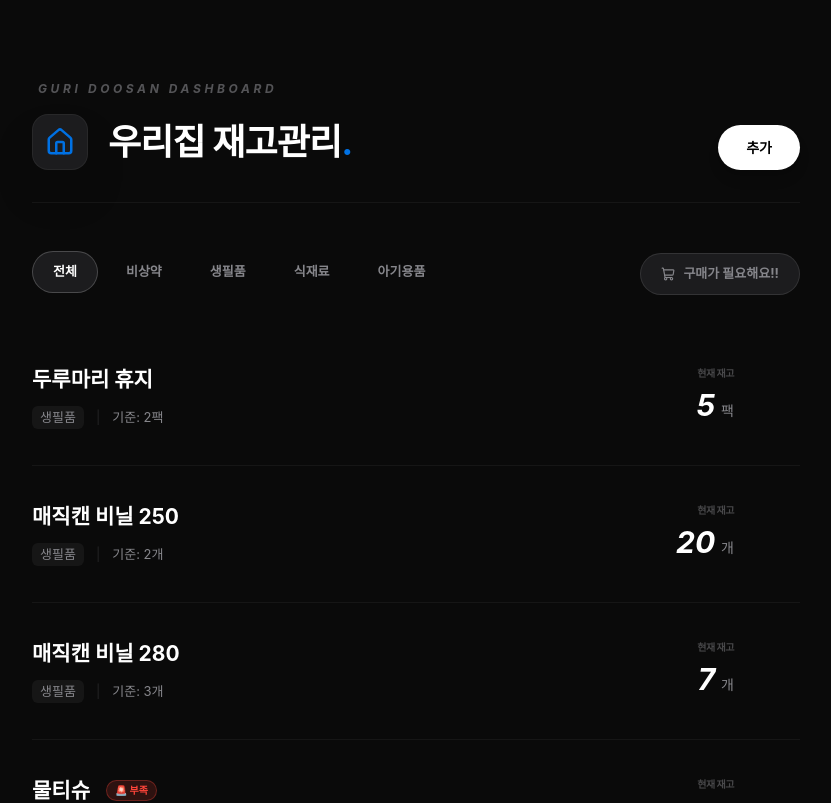
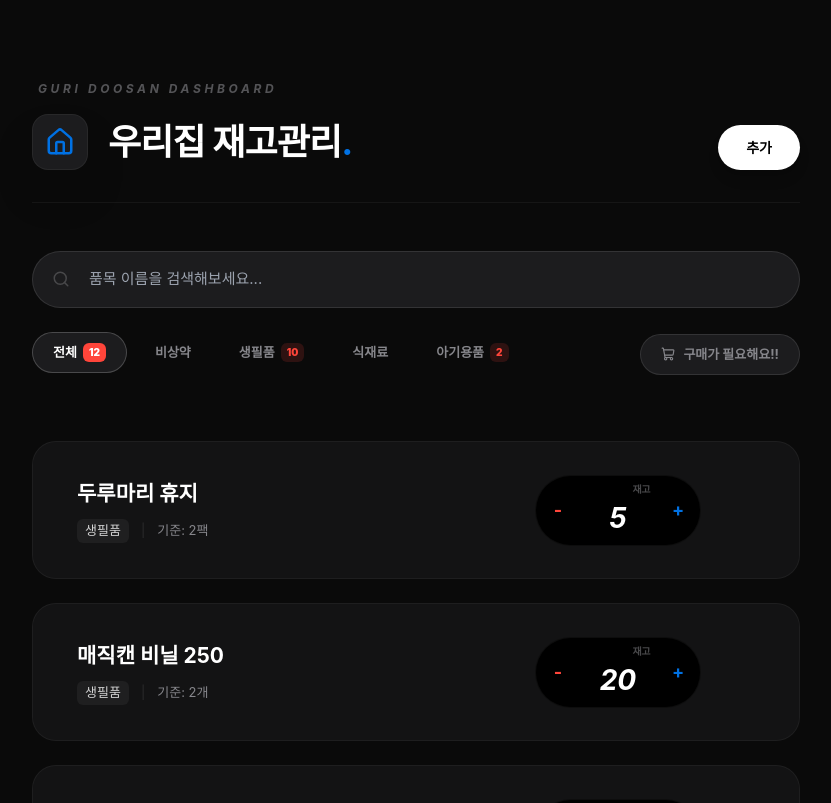
Before and after one commit to hyeoni2/home-inventory, a Next.js app: page / in a window 1280 px wide. Shown: the top 803 px of the page, without its empty margins (224-1055 px from the left). Built offline with nearby package versions, Linux system fonts and the light colour scheme.

Commit message:
초호화 육아 전용 기능 통합본 배포 (검색, 배지, 빠른조절, 긴급색)

```diff
--- a/pages/index.js
+++ b/pages/index.js
@@ -1,7 +1,7 @@
-import { useState } from 'react';
+import { useState, useMemo } from 'react';
 import fs from 'fs';
 import path from 'path';
-import { Plus, Trash2, Package, X, AlertCircle, Home as HomeIcon, Check, Minus, Plus as PlusIcon, Edit3, ShoppingCart } from 'lucide-react';
+import { Plus, Trash2, Package, X, AlertCircle, Home as HomeIcon, Check, Minus, Plus as PlusIcon, Edit3, ShoppingCart, Search } from 'lucide-react';
 
 export async function getServerSideProps() {
   const filePath = path.join(process.cwd(), 'data', 'inventory.md');
@@ -32,8 +32,8 @@ export default function Home({ initialData }) {
 
   const [activeFilter, setActiveFilter] = useState('전체');
   const [showLowStockOnly, setShowLowStockOnly] = useState(false);
+  const [searchTerm, setSearchTerm] = useState('');
 
-  // 🏷️ 카테고리 목록 (기본 카테고리도 정렬해서 시작)
   const [categories, setCategories] = useState(['아기용품', '식재료', '생필품', '비상약'].sort((a, b) => a.localeCompare(b, 'ko')));
   const [newCatInput, setNewCatInput] = useState('');
   const [isAddingCat, setIsAddingCat] = useState(false);
@@ -41,11 +41,20 @@ export default function Home({ initialData }) {
   const units = ['개', '팩', '박스', '봉지', '통', 'ml', '캔', '롤'];
   const [formData, setFormData] = useState({ name: '', category: '아기용품', current: 0, min: 2, unit: '개' });
 
-  // 🔍 필터링된 아이템 계산
+  // 📊 카테고리별 부족 품목 개수 계산
+  const categoryCounts = useMemo(() => {
+    const counts = { '전체': items.filter(i => i.current <= i.min).length };
+    categories.forEach(cat => {
+      counts[cat] = items.filter(i => i.category === cat && i.current <= i.min).length;
+    });
+    return counts;
+  }, [items, categories]);
+
   const filteredItems = items.filter(item => {
     const matchCategory = activeFilter === '전체' || item.category === activeFilter;
     const matchLowStock = showLowStockOnly ? item.current <= item.min : true;
-    return matchCategory && matchLowStock;
+    const matchSearch = item.name.toLowerCase().includes(searchTerm.toLowerCase());
+    return matchCategory && matchLowStock && matchSearch;
   });
 
   const saveToFile = async (updatedItems) => {
@@ -65,6 +74,14 @@ export default function Home({ initialData }) {
     if (response.ok) {
       setItems(sortedItems.map((item, idx) => ({ ...item, id: idx })));
     }
+  };
+
+  // 🔗 빠른 수량 조절 및 직접 입력 처리
+  const handleQuickAdjust = (id, val) => {
+    const updated = items.map(item =>
+      item.id === id ? { ...item, current: Math.max(0, val) } : item
+    );
+    saveToFile(updated);
   };
 
   const openModal = (item = null) => {
@@ -96,10 +113,7 @@ export default function Home({ initialData }) {
 
   const addCategory = () => {
     if (newCatInput && !categories.includes(newCatInput)) {
-      // ✨ 카테고리 추가 시 바로 가나다순 정렬 적용
-      const updatedCats = [...categories, newCatInput].sort((a, b) => a.localeCompare(b, 'ko'));
-      setCategories(updatedCats);
-      setFormData({ ...formData, category: newCatInput });
+      setCategories([...categories, newCatInput].sort((a, b) => a.localeCompare(b, 'ko')));
     }
     setNewCatInput('');
     setIsAddingCat(false);
@@ -128,16 +142,32 @@ export default function Home({ initialData }) {
             <button onClick={() => openModal()} className="bg-white text-black px-7 py-3 rounded-full text-[14px] font-bold hover:scale-105 transition-all shadow-lg active:scale-95">추가</button>
           </div>
 
+          <div className="flex flex-col gap-6">
+            <div className="relative group">
+              <Search size={18} className="absolute left-5 top-1/2 -translate-y-1/2 text-[#48484a] group-focus-within:text-[#0071e3] transition-colors" />
+              <input
+                type="text"
+                value={searchTerm}
+                onChange={(e) => setSearchTerm(e.target.value)}
+                placeholder="품목 이름을 검색해보세요..."
+                className="w-full bg-[#1c1c1e] border border-white/10 rounded-full py-4 pl-14 pr-6 text-[15px] text-white focus:outline-none focus:border-[#0071e3]/50 focus:bg-black transition-all"
+              />
+            </div>
+
             <div className="flex items-center justify-between gap-4 flex-wrap">
               <div className="flex gap-2 overflow-x-auto no-scrollbar pb-1">
-              {/* ✨ 탭 메뉴 가나다순 정렬 적용됨 */}
                 {['전체', ...categories].map(cat => (
                   <button
                     key={cat}
                     onClick={() => setActiveFilter(cat)}
-                  className={`px-5 py-2.5 rounded-full text-[13px] font-bold transition-all whitespace-nowrap ${activeFilter === cat ? 'bg-[#1c1c1e] text-white border border-white/20' : 'text-[#86868b] hover:text-white'}`}
+                    className={`flex items-center gap-1.5 px-5 py-2.5 rounded-full text-[13px] font-bold transition-all whitespace-nowrap ${activeFilter === cat ? 'bg-[#1c1c1e] text-white border border-white/20' : 'text-[#86868b] hover:text-white'}`}
                   >
                     {cat}
+                    {categoryCounts[cat] > 0 && (
+                      <span className={`text-[10px] px-1.5 py-0.5 rounded-md font-black ${activeFilter === cat ? 'bg-[#ff453a] text-white' : 'bg-[#ff453a]/15 text-[#ff453a]'}`}>
+                        {categoryCounts[cat]}
+                      </span>
+                    )}
                   </button>
                 ))}
               </div>
@@ -149,41 +179,58 @@ export default function Home({ initialData }) {
                 구매가 필요해요!!
               </button>
             </div>
+          </div>
         </header>
 
-        <div className="space-y-8">
+        <div className="space-y-6">
           {filteredItems.length > 0 ? filteredItems.map((item, idx) => (
-            <div key={idx} className="group border-b border-white/5 pb-8 flex items-center justify-between transition-all">
-              <div className="flex-1">
+            <div key={idx} className={`group relative border border-white/5 rounded-3xl p-8 flex items-center justify-between transition-all hover:border-white/10 ${item.current <= item.min ? 'bg-[#ff453a]/5' : 'bg-[#1c1c1e]/50'}`}>
+
+              {item.current <= item.min && <div className="absolute left-0 top-6 bottom-6 w-1 bg-[#ff453a] rounded-r-full shadow-lg shadow-[#ff453a]/30"></div>}
+
+              <div className="flex-1 pl-3">
                 <div className="flex items-center gap-4 mb-2.5">
                   <h3 className="text-[21px] font-bold text-white group-hover:text-[#0071e3] transition-colors cursor-pointer" onClick={() => openModal(item)}>{item.name}</h3>
-                  {item.current <= item.min && <span className="bg-[#ff453a]/15 text-[#ff453a] text-[10px] font-black px-2 py-0.5 rounded-full border border-[#ff453a]/30">🚨 부족</span>}
+                  {item.current <= item.min && <span className="text-[#ff453a] text-[10px] font-black px-2 py-0.5 rounded-full border border-[#ff453a]/30 bg-[#ff453a]/15">🚨 부족</span>}
                 </div>
                 <div className="flex items-center gap-3 text-[13px] text-[#86868b]">
-                  <span className="bg-white/5 px-2 py-0.5 rounded-md font-medium">{item.category}</span>
+                  <span className="bg-white/5 px-2 py-0.5 rounded-md font-medium text-white/80">{item.category}</span>
                   <span className="opacity-20">|</span>
                   <span>기준: {item.min}{item.unit}</span>
                 </div>
               </div>
-              <div className="flex items-center gap-8 text-right">
-                <div>
-                  <p className="text-[10px] font-bold text-[#48484a] mb-0.5 uppercase tracking-tighter">현재 재고</p>
-                  <p className="text-[30px] font-bold text-white italic">{item.current}<span className="text-[14px] text-[#86868b] ml-1.5 not-italic font-normal">{item.unit}</span></p>
+
+              <div className="flex items-center gap-6 text-right">
+                {/* 🔗 [신규] 빠른 수량 조절 + 직접 입력 통합 UI */}
+                <div className="flex items-center gap-3 bg-black rounded-full p-1.5 border border-white/5 shadow-inner">
+                  <button onClick={() => handleQuickAdjust(item.id, item.current - 1)} className="w-8 h-8 rounded-full flex items-center justify-center text-[#ff453a] hover:bg-white/5 active:scale-90 transition-all font-bold text-lg">-</button>
+                  <div className="w-16 relative">
+                    <p className="text-[10px] font-bold text-[#48484a] mb-0 uppercase tracking-tighter">재고</p>
+                    <input
+                      type="number"
+                      value={item.current}
+                      onChange={(e) => handleQuickAdjust(item.id, parseInt(e.target.value) || 0)}
+                      className="w-full bg-transparent text-[28px] font-bold text-white italic text-center focus:outline-none focus:text-[#0071e3] transition-colors [appearance:textfield] [&::-webkit-outer-spin-button]:appearance-none [&::-webkit-inner-spin-button]:appearance-none"
+                    />
                   </div>
-                <div className="flex flex-col gap-1 opacity-0 group-hover:opacity-100 transition-all">
+                  <button onClick={() => handleQuickAdjust(item.id, item.current + 1)} className="w-8 h-8 rounded-full flex items-center justify-center text-[#0071e3] hover:bg-white/5 active:scale-90 transition-all font-bold text-lg">+</button>
+                </div>
+
+                <div className="flex flex-col gap-1 opacity-0 group-hover:opacity-100 transition-all pr-2">
                   <button onClick={() => openModal(item)} className="p-2 text-[#86868b] hover:text-[#0071e3]"><Edit3 size={18} /></button>
                   <button onClick={() => setDeleteIndex(idx)} className="p-2 text-[#48484a] hover:text-[#ff453a]"><Trash2 size={18} /></button>
                 </div>
               </div>
             </div>
           )) : (
-            <div className="py-20 text-center opacity-30">
-              <Package size={48} className="mx-auto mb-4" />
-              <p>품목이 비어있습니다.</p>
+            <div className="py-24 text-center border border-dashed border-white/10 rounded-3xl opacity-30">
+              <Package size={56} className="mx-auto mb-5 text-[#48484a]" />
+              <p className="text-[15px] font-medium">조회된 품목이 없습니다.</p>
             </div>
           )}
         </div>
 
+        {/* 모달 UI */}
         {isModalOpen && (
           <div className="fixed inset-0 z-50 flex items-center justify-center bg-black/90 backdrop-blur-xl p-6">
             <div className="bg-[#1c1c1e] border border-white/10 w-full max-w-lg rounded-[2.5rem] p-10 shadow-2xl animate-in zoom-in-95">
@@ -195,7 +242,6 @@ export default function Home({ initialData }) {
                 <div className="space-y-3">
                   <label className="text-[11px] font-bold text-[#86868b] uppercase tracking-widest ml-1">카테고리</label>
                   <div className="flex flex-wrap gap-2">
-                    {/* ✨ 모달 안의 카테고리 칩들도 가나다순 정렬됨 */}
                     {categories.map((cat) => (
                       <div key={cat} className="group/cat relative">
                         <button onClick={() => setFormData({...formData, category: cat})} className={`px-4 py-2 rounded-xl text-[13px] font-bold transition-all ${formData.category === cat ? 'bg-[#0071e3] text-white shadow-lg shadow-[#0071e3]/20' : 'bg-white/5 text-[#86868b] hover:bg-white/10'}`}>{cat}</button>
@@ -203,9 +249,8 @@ export default function Home({ initialData }) {
                       </div>
                     ))}
                     {isAddingCat ? (
-                      <div className="flex items-center gap-1 animate-in slide-in-from-left-2">
+                      <div className="flex items-center gap-1 animate-in zoom-in-95">
                         <input autoFocus value={newCatInput} onChange={(e)=>setNewCatInput(e.target.value)} onBlur={addCategory} onKeyDown={(e)=>e.key==='Enter'&&addCategory()} className="bg-white/5 border border-[#0071e3] rounded-xl px-3 py-1.5 text-[13px] text-white w-24 outline-none"/>
-                        <button onClick={addCategory} className="text-[#0071e3] p-1"><Check size={16}/></button>
                       </div>
                     ) : (
                       <button onClick={() => setIsAddingCat(true)} className="px-4 py-2 rounded-xl border border-dashed border-white/20 text-[#86868b] text-[13px] hover:border-white/40"><Plus size={14}/></button>
@@ -215,11 +260,11 @@ export default function Home({ initialData }) {
                 <div className="grid grid-cols-2 gap-4">
                   <div className="space-y-2">
                     <label className="text-[11px] font-bold text-[#86868b] uppercase tracking-widest ml-1">품목 이름</label>
-                    <input type="text" value={formData.name} onChange={(e) => setFormData({...formData, name: e.target.value})} className="w-full bg-white/10 rounded-2xl p-4 text-white focus:outline-none" />
+                    <input type="text" value={formData.name} onChange={(e) => setFormData({...formData, name: e.target.value})} className="w-full bg-white/10 rounded-2xl p-4 text-[16px] text-white focus:outline-none" />
                   </div>
                   <div className="space-y-2">
                     <label className="text-[11px] font-bold text-[#86868b] uppercase tracking-widest ml-1">단위</label>
-                    <select value={formData.unit} onChange={(e) => setFormData({...formData, unit: e.target.value})} className="w-full bg-white/10 rounded-2xl p-4 text-white focus:outline-none appearance-none">
+                    <select value={formData.unit} onChange={(e) => setFormData({...formData, unit: e.target.value})} className="w-full bg-white/10 rounded-2xl p-4 text-[16px] text-white focus:outline-none appearance-none">
                       {units.map(u => <option key={u} value={u} className="bg-[#1c1c1e] text-white">{u}</option>)}
                     </select>
                   </div>
@@ -229,7 +274,12 @@ export default function Home({ initialData }) {
                     <label className="text-[11px] font-bold text-[#86868b] uppercase tracking-widest block mb-4">현재 재고 ({formData.unit})</label>
                     <div className="flex items-center justify-between">
                       <button onClick={() => setFormData(p => ({...p, current: Math.max(0, p.current - 1)}))} className="w-10 h-10 bg-white/5 rounded-full text-[#ff453a] hover:bg-white/10 transition-all font-bold text-xl">-</button>
-                      <span className="text-3xl font-bold italic text-white">{formData.current}</span>
+                      <input
+                        type="number"
+                        value={formData.current}
+                        onChange={(e) => setFormData({...formData, current: parseInt(e.target.value) || 0})}
+                        className="w-16 bg-transparent text-3xl font-bold italic text-white text-center focus:outline-none [appearance:textfield] [&::-webkit-outer-spin-button]:appearance-none [&::-webkit-inner-spin-button]:appearance-none"
+                      />
                       <button onClick={() => setFormData(p => ({...p, current: p.current + 1}))} className="w-10 h-10 bg-white/5 rounded-full text-[#0071e3] hover:bg-white/10 transition-all font-bold text-xl">+</button>
                     </div>
                   </div>
@@ -237,17 +287,23 @@ export default function Home({ initialData }) {
                     <label className="text-[11px] font-bold text-[#86868b] uppercase tracking-widest block mb-4">최소 유지 ({formData.unit})</label>
                     <div className="flex items-center justify-between">
                       <button onClick={() => setFormData(p => ({...p, min: Math.max(0, p.min - 1)}))} className="w-10 h-10 bg-white/5 rounded-full text-[#ff453a] hover:bg-white/10 transition-all font-bold text-xl">-</button>
-                      <span className="text-3xl font-bold italic text-white">{formData.min}</span>
+                      <input
+                        type="number"
+                        value={formData.min}
+                        onChange={(e) => setFormData({...formData, min: parseInt(e.target.value) || 0})}
+                        className="w-16 bg-transparent text-3xl font-bold italic text-white text-center focus:outline-none [appearance:textfield] [&::-webkit-outer-spin-button]:appearance-none [&::-webkit-inner-spin-button]:appearance-none"
+                      />
                       <button onClick={() => setFormData(p => ({...p, min: p.min + 1}))} className="w-10 h-10 bg-white/5 rounded-full text-[#0071e3] hover:bg-white/10 transition-all font-bold text-xl">+</button>
                     </div>
                   </div>
                 </div>
               </div>
-              <button onClick={handleSave} className="w-full bg-[#0071e3] text-white font-bold py-5 rounded-2xl mt-12 shadow-xl hover:scale-[1.01] active:scale-95 transition-all text-[16px]">목록에 추가하기</button>
+              <button onClick={handleSave} className="w-full bg-[#0071e3] text-white font-bold py-5 rounded-2xl mt-12 shadow-xl hover:scale-[1.01] active:scale-95 transition-all text-[16px]">저장하기</button>
             </div>
           </div>
         )}
 
+        {/* 삭제 모달 (동일) */}
         {deleteIndex !== null && (
           <div className="fixed inset-0 z-[60] flex items-center justify-center bg-black/80 backdrop-blur-xl p-6 text-center">
             <div className="bg-[#1c1c1e] w-full max-w-sm rounded-[32px] p-10 border border-white/10 shadow-2xl animate-in zoom-in-95">
```
Lines whose indentation alone changed are shown as unchanged.
